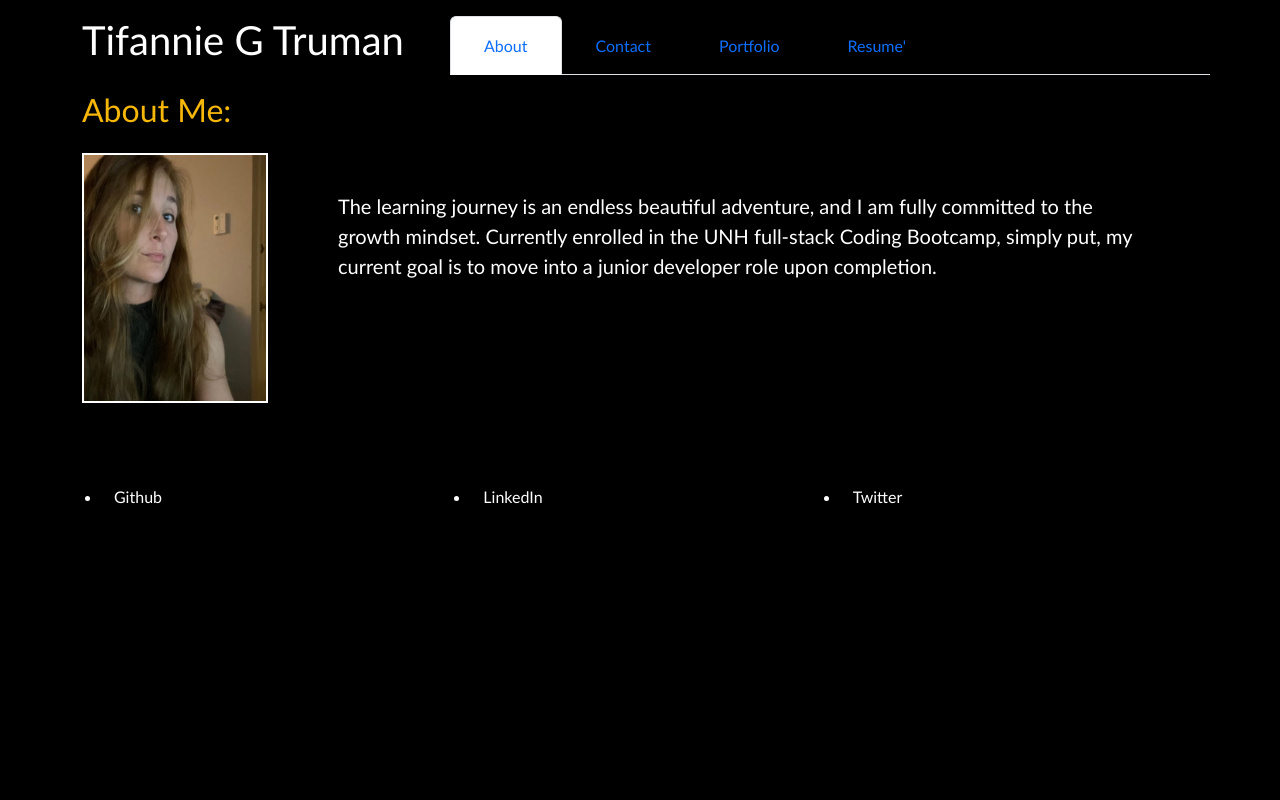
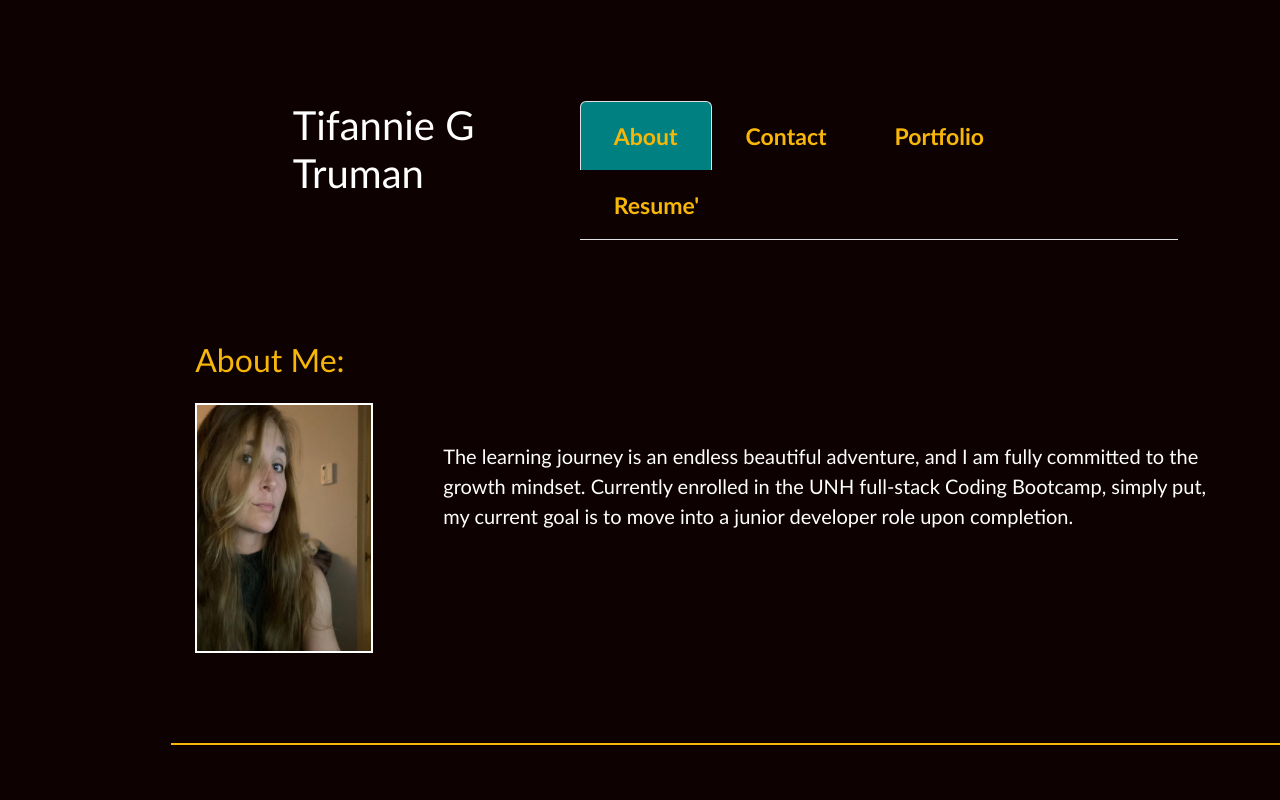
Before and after one commit to Nietru/Portfolio-Dev, a React (Create React App) app: page / in a window 1280 px wide. Shown: the top 800 px of the page. Built offline with nearby package versions, Linux system fonts and the light colour scheme.

Commit message:
fixed layout styling issues

```diff
--- a/src/App.css
+++ b/src/App.css
@@ -4,10 +4,17 @@
   padding: 0;
   font-family: "Trebuchet MS", "Lucida Sans Unicode", "Lucida Grande",
     "Lucida Sans", Arial, sans-serif;
-  background-color: black;
+  background-color: rgb(14, 1, 1);
 }
 
-.container {
+.main-container .row {
+  display: flex;
+  margin: 8%;
+  color: white;
+}
+
+.current {
+  border: 1px solid rgb(247, 183, 9);
   color: white;
 }
 
@@ -15,14 +22,24 @@ h2 {
   color: rgb(247, 183, 9);
 }
 
+.nav a {
+  color: rgb(247, 183, 9);
+  font-weight: bold;
+  font-size: larger;
+}
+
+.nav a:hover {
+  color: white;
+}
+
 /* Highlights the active link in the navbar */
 .nav-link.active {
-  color: #fff !important;
-  background: white !important;
+  color: black !important;
+  background: teal !important;
 }
 
-.about {
-  margin-bottom: 50px;
+.nav-link.active a:hover {
+  color: black;
 }
 
 /* Photo styling */
@@ -36,10 +53,19 @@ h2 {
 
 .project-photo {
   display: flex;
-  border: 3px solid white;
+  border: 5px solid teal;
   margin: 5px;
   height: 450px;
   width: 600px;
+}
+
+.repo-link {
+  color: teal;
+  font-weight: bold;
+}
+
+.project-container a:hover {
+  color: rgb(247, 183, 9);
 }
 
 .project-container {
@@ -69,7 +95,7 @@ h2 {
   padding-bottom: 10px;
   color: white;
   font-weight: bold;
-  background-color: blue;
+  background-color: teal;
 }
 
 /* Other styling */
@@ -105,5 +131,5 @@ p {
   font-size: smaller;
 }
 
-.footer {
+footer .row {
 }
--- a/src/components/Footer.js
+++ b/src/components/Footer.js
@@ -3,7 +3,7 @@ import React from "react";
 function Footer() {
   return (
     <>
-      <footer className="footer container">
+      <footer className="container">
         <ul className="row">
           <li className="col-4">Github</li>
           <li className="col-4">LinkedIn</li>
--- a/src/components/PortfolioContainer.js
+++ b/src/components/PortfolioContainer.js
@@ -11,17 +11,17 @@ function PortfolioContainer() {
 
   return (
     <>
-      <div className="container">
-        <div className="row mt-3">
+      <div className="main-container container">
+        <div className="container-fluid row mt-3">
           <Header
             currentPage={currentPage}
             handlePageChange={handlePageChange}
           />
         </div>
-        <div className="row current-page mt-3">
+        <div className="container-fluid row current mt-3">
           <const currentPage={PageItem} />
         </div>
-        <div className="row mt-3">
+        <div className="container-fluid row mt-3">
           <Footer
             currentPage={currentPage}
             handlePageChange={handlePageChange}
--- a/src/components/pages/Portfolio.js
+++ b/src/components/pages/Portfolio.js
@@ -14,7 +14,12 @@ export default function Portfolio() {
       {/* TODO: update hrefs and alt text for images and resize images */}
       <div className="col-6 project-container">
         <h4 className="project-title col-5">Recipe API Project</h4>
-        <a href="https://github.com/Nietru/Mmm-My-Menu-Memory-App">REPO</a>
+        <a
+          className="repo-link"
+          href="https://github.com/Nietru/Mmm-My-Menu-Memory-App"
+        >
+          REPO
+        </a>
         <a href="https://cryptic-brushlands-31143.herokuapp.com/">
           <img
             className="project-photo mt-3"
@@ -25,7 +30,12 @@ export default function Portfolio() {
       </div>
       <div className="col-6 project-container">
         <h4 className="project-title col-5">Note Taker App</h4>
-        <a href="https://github.com/Nietru/Express-Note-Taker">REPO</a>
+        <a
+          className="repo-link"
+          href="https://github.com/Nietru/Express-Note-Taker"
+        >
+          REPO
+        </a>
         <a href="https://secure-ocean-91993.herokuapp.com/">
           <img
             className="project-photo mt-3"
@@ -36,7 +46,12 @@ export default function Portfolio() {
       </div>
       <div className="col-6 project-container">
         <h4 className="project-title col-5">Workday Planner App</h4>
-        <a href="https://github.com/Nietru/little-workday-planner">REPO</a>
+        <a
+          className="repo-link"
+          href="https://github.com/Nietru/little-workday-planner"
+        >
+          REPO
+        </a>
         <a href="https://nietru.github.io/little-workday-planner/">
           <img
             className="project-photo mt-3"
@@ -47,7 +62,9 @@ export default function Portfolio() {
       </div>
       <div className="col-6 project-container">
         <h4 className="project-title col-5">Music Search API Project</h4>
-        <a href="https://github.com/bcebel/Hot10">REPO</a>
+        <a className="repo-link" href="https://github.com/bcebel/Hot10">
+          REPO
+        </a>
         <a href="https://bcebel.github.io/Hot10/">
           <img
             className="project-photo mt-3"
@@ -69,7 +86,9 @@ export default function Portfolio() {
       </div>
       <div className="col-6 project-container">
         <h4 className="project-title col-5">Timed Quiz App</h4>
-        <a href="https://github.com/Nietru/js-timed-quiz">REPO</a>
+        <a className="repo-link" href="https://github.com/Nietru/js-timed-quiz">
+          REPO
+        </a>
         <a href="https://nietru.github.io/js-timed-quiz/">
           <img
             className="project-photo mt-3"
```
Also changed, not shown: src/images/backgroundImg.jpg (added).
